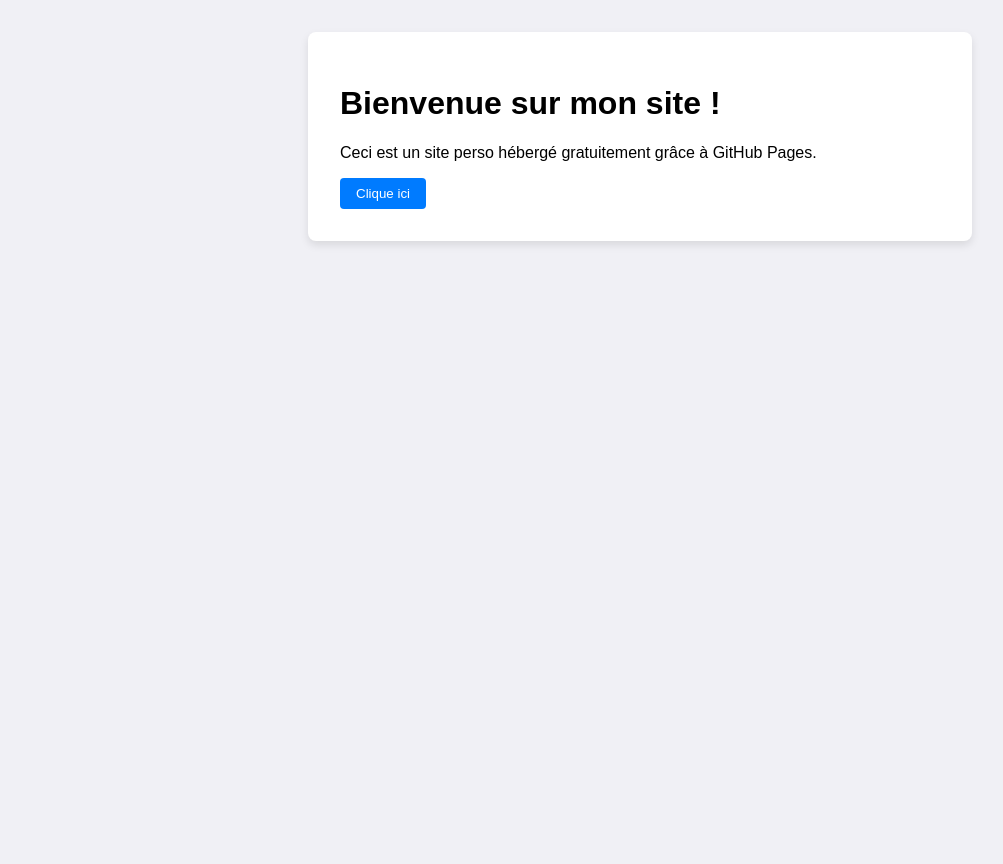
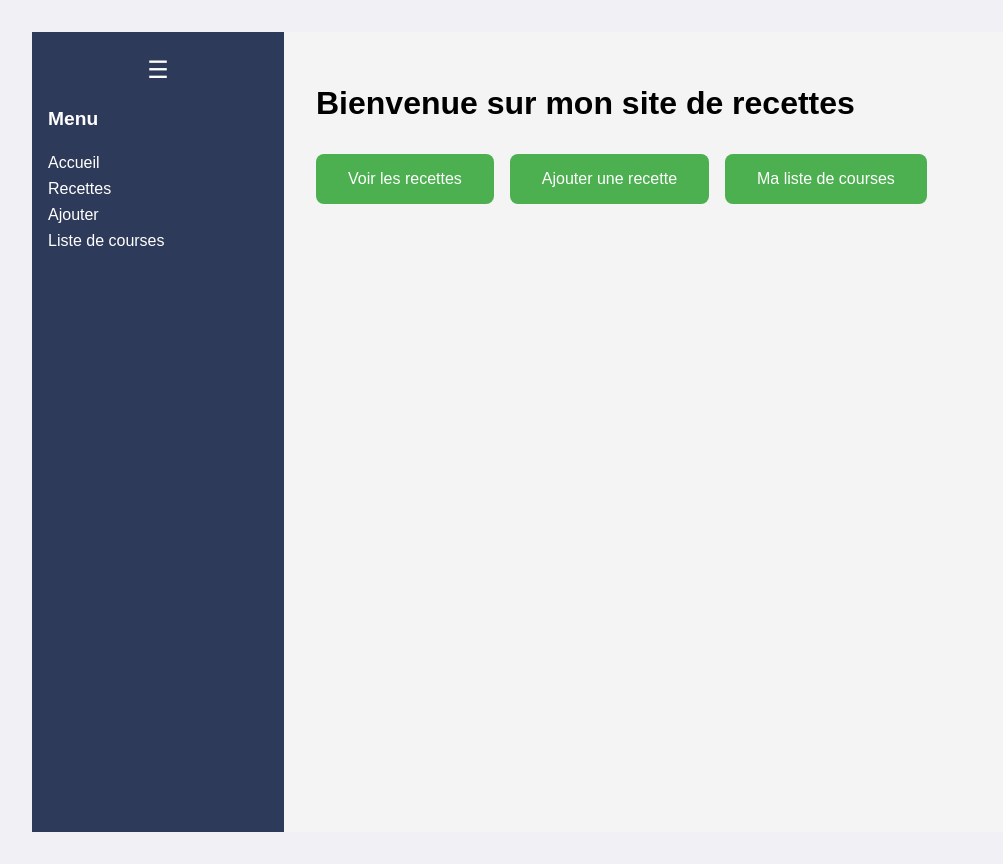
Before and after one commit to loicdech/paprika, a plain HTML site: page index.html in a window 1280 px wide. Shown: the whole page, without its empty margins (0-1003 px from the left). Before the commit the page ends 800 px from the top, so only its background shows below. Drawn offline with Linux system fonts and the light colour scheme.

Commit message:
test commit

```diff
--- a/index.html
+++ b/index.html
@@ -2,16 +2,109 @@
 <html lang="fr">
 <head>
   <meta charset="UTF-8" />
-  <meta name="viewport" content="width=device-width, initial-scale=1.0" />
-  <title>Mon site perso</title>
+  <meta name="viewport" content="width=device-width, initial-scale=1.0"/>
+  <title>Mes Recettes</title>
   <link rel="stylesheet" href="style.css" />
+  <style>
+    body {
+      margin: 0;
+      font-family: sans-serif;
+      display: flex;
+      height: 100vh;
+    }
+
+    .sidebar {
+      width: 220px;
+      background-color: #2e3a59;
+      color: white;
+      padding: 1rem;
+      display: flex;
+      flex-direction: column;
+      transition: width 0.3s ease;
+    }
+
+    .sidebar.collapsed {
+      width: 60px;
+    }
+
+    .sidebar h2 {
+      margin-top: 0;
+      font-size: 1.2rem;
+    }
+
+    .sidebar button.toggle {
+      background: none;
+      border: none;
+      color: white;
+      font-size: 1.5rem;
+      margin-bottom: 1rem;
+      cursor: pointer;
+    }
+
+    .sidebar nav a {
+      color: white;
+      text-decoration: none;
+      margin: 0.5rem 0;
+      display: block;
+    }
+
+    .main {
+      flex: 1;
+      padding: 2rem;
+      background-color: #f4f4f4;
+    }
+
+    .main h1 {
+      font-size: 2rem;
+      margin-bottom: 2rem;
+    }
+
+    .buttons {
+      display: flex;
+      gap: 1rem;
+    }
+
+    .buttons a {
+      padding: 1rem 2rem;
+      background-color: #4caf50;
+      color: white;
+      text-decoration: none;
+      border-radius: 8px;
+      transition: background 0.3s;
+    }
+
+    .buttons a:hover {
+      background-color: #45a049;
+    }
+  </style>
 </head>
 <body>
-  <div class="container">
-    <h1>Bienvenue sur mon site !</h1>
-    <p>Ceci est un site perso hébergé gratuitement grâce à GitHub Pages.</p>
-    <button onclick="saluer()">Clique ici</button>
+
+  <div class="sidebar" id="sidebar">
+    <button class="toggle" onclick="toggleSidebar()">☰</button>
+    <h2>Menu</h2>
+    <nav>
+      <a href="#">Accueil</a>
+      <a href="#">Recettes</a>
+      <a href="#">Ajouter</a>
+      <a href="#">Liste de courses</a>
+    </nav>
   </div>
-  <script src="script.js"></script>
+
+  <div class="main">
+    <h1>Bienvenue sur mon site de recettes</h1>
+    <div class="buttons">
+      <a href="#">Voir les recettes</a>
+      <a href="#">Ajouter une recette</a>
+      <a href="#">Ma liste de courses</a>
+    </div>
+  </div>
+
+  <script>
+    function toggleSidebar() {
+      document.getElementById('sidebar').classList.toggle('collapsed');
+    }
+  </script>
+
 </body>
 </html>
```
